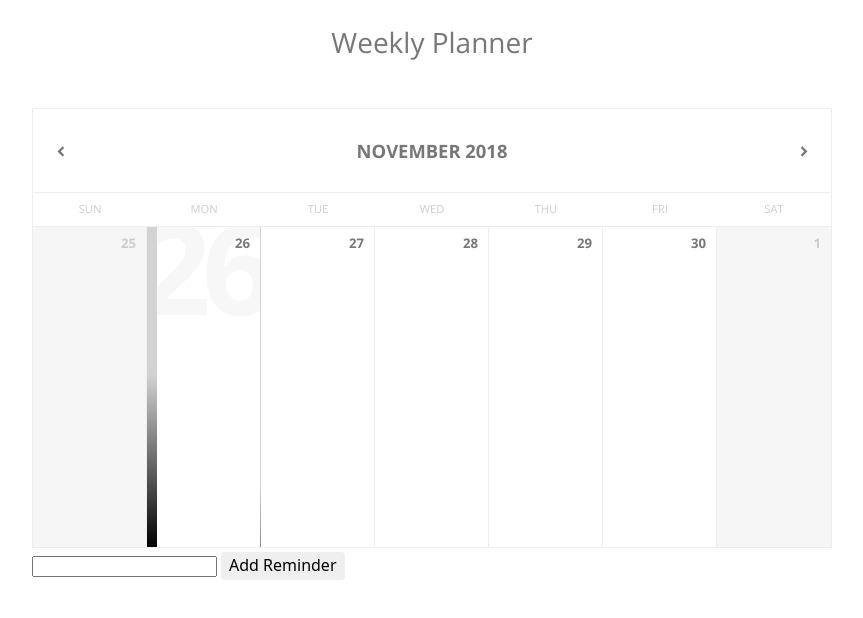
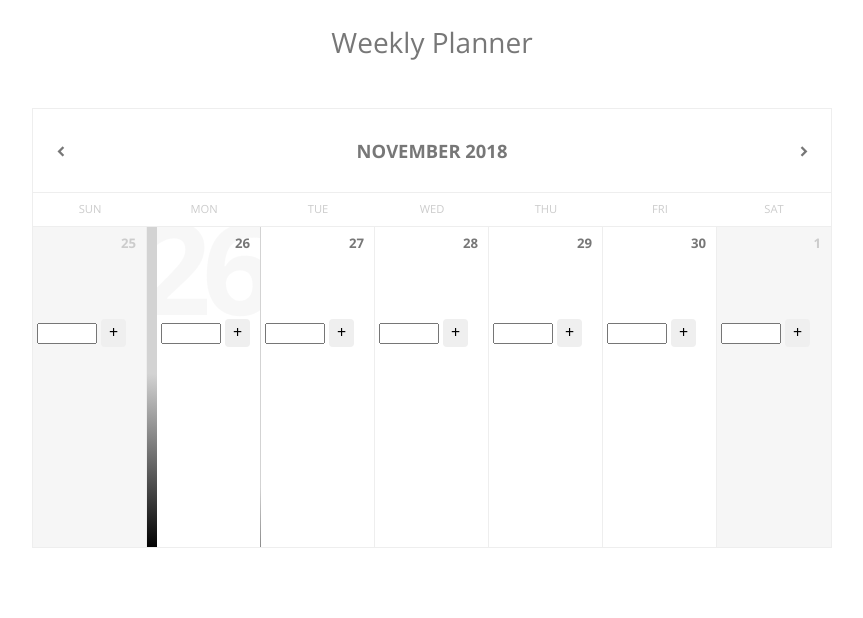
Before and after one commit to cmhanson93/weekly-cal, a React (Create React App) app: page / in a window 1280 px wide. Shown: the top 618 px of the page, without its empty margins (208-1071 px from the left). Built offline with nearby package versions, Linux system fonts and the light colour scheme.

Commit message:
Testing ways to add reminders to date cells

```diff
--- a/src/App.css
+++ b/src/App.css
@@ -243,3 +243,13 @@ button {
   flex-basis: calc(100%/7);
   width: calc(100%/7);
 }
+
+.reminder {
+  position: absolute;
+  top: 5.5em;
+  left: 0.25em;
+}
+
+.reminder input {
+  width: 4.5em;
+}
--- a/src/App.js
+++ b/src/App.js
@@ -1,6 +1,6 @@
 import React from 'react';
 
-import Calendar from './components/Calendar';
+import Calendar from './Calendar';
 import AddReminder from './containers/AddReminder';
 import ReminderContainer from './containers/ReminderContainer';
 
@@ -19,8 +19,6 @@ class App extends React.Component {
         </header>
         <main>
           <Calendar />
-          <AddReminder />
-          <ReminderContainer />
         </main>
       </div>
     );
--- a/src/Calendar.js
+++ b/src/Calendar.js
@@ -1,12 +1,19 @@
 import React from 'react';
 import dateFns from 'date-fns';
 
+import Cells from './components/Cells';
+
 class Calendar extends React.Component {
 
-  state = {
-    currentMonth: new Date(),
-    selectedDate: new Date()
-  };
+  constructor(props) {
+    super(props);
+    this.handleDateClick = this.handleDateClick.bind(this);
+    this.state = {currentWeek: new Date(), selectedDate: new Date()};
+  }
+
+  handleDateClick(currentWeek, selectedDate) {
+    this.setState({currentWeek, selectedDate});
+  }
 
   renderHeader() {
     const dateFormat = "MMMM YYYY";
@@ -14,14 +21,14 @@ class Calendar extends React.Component {
     return (
       <div className="header row flex-middle">
         <div className="col col-start">
-          <div className="icon" onClick={this.prevMonth}>
+          <div className="icon" onClick={this.prevWeek}>
             chevron_left
           </div>
         </div>
         <div className="col col-center">
-          <span>{dateFns.format(this.state.currentMonth, dateFormat)}</span>
+          <span>{dateFns.format(this.state.currentWeek, dateFormat)}</span>
         </div>
-        <div className="col col-end" onClick={this.nextMonth}>
+        <div className="col col-end" onClick={this.nextWeek}>
           <div className="icon">chevron_right</div>
         </div>
       </div>
@@ -29,10 +36,10 @@ class Calendar extends React.Component {
   }
 
   renderDays() {
-    const dateFormat = "dddd";
+    const dateFormat = "ddd";
     const days = [];
 
-    let startDate = dateFns.startOfWeek(this.state.currentMonth);
+    let startDate = dateFns.startOfWeek(this.state.currentWeek);
 
     for (let i=0; i < 7; i++) {
       days.push(
@@ -44,74 +51,30 @@ class Calendar extends React.Component {
     return <div className="days row">{days}</div>;
   }
 
-  renderCells() {
-    const { currentMonth, selectedDate } = this.state;
-    const monthStart = dateFns.startOfMonth(currentMonth);
-    const monthEnd = dateFns.endOfMonth(monthStart);
-    const startDate = dateFns.startOfWeek(monthStart);
-    const endDate = dateFns.endOfWeek(monthEnd);
-
-    const dateFormat = "D";
-    const rows = [];
-
-    let days = [];
-    let day = startDate;
-    let formattedDate = "";
-
-    while (day <= endDate) {
-      for (let i=0; i < 7; i++) {
-        formattedDate = dateFns.format(day, dateFormat);
-        const cloneDay = day;
-        days.push(
-          <div
-            className={`col cell ${
-              !dateFns.isSameMonth(day, monthStart)
-              ? "disabled"
-              : dateFns.isSameDay(day, selectedDate) ? "selected" : ""
-            }`}
-            key={day}
-            onClick={() => this.onDateClick(dateFns.parse(cloneDay))}
-          >
-            <span className="number">{formattedDate}</span>
-            <span className="bg">{formattedDate}</span>
-          </div>
-        );
-        day = dateFns.addDays(day, 1);
-      }
-      rows.push(
-        <div className="row" key={day}>
-          {days}
-        </div>
-      );
-      days = [];
-    }
-    return <div className="body">{rows[0]}</div>;
-  }
-
-  onDateClick = day => {
+  nextWeek = () => {
     this.setState({
-      selectedDate: day
+      currentWeek: dateFns.addWeeks(this.state.currentWeek, 1)
     });
   };
 
-  nextMonth = () => {
+  prevWeek = () => {
     this.setState({
-      currentMonth: dateFns.addMonths(this.state.currentMonth, 1)
-    });
-  };
-
-  prevMonth = () => {
-    this.setState({
-      currentMonth: dateFns.subMonths(this.state.currentMonth, 1)
+      currentWeek: dateFns.subWeeks(this.state.currentWeek, 1)
     });
   };
 
   render () {
+    const currentWeek = this.state.currentWeek;
+    const selectedDate = this.state.selectedDate;
+
     return (
       <div className="calendar">
         {this.renderHeader()}
         {this.renderDays()}
-        {this.renderCells()}
+        <Cells
+          currentWeek={currentWeek}
+          selectedDate={selectedDate}
+          onDateClick={this.handleDateClick} />
       </div>
     );
   }
--- a/src/components/Calendar.js
+++ b/src/components/Calendar.js
@@ -1,5 +1,8 @@
 import React from 'react';
 import dateFns from 'date-fns';
+
+import AddReminder from '../containers/AddReminder';
+import ReminderContainer from '../containers/ReminderContainer';
 
 class Calendar extends React.Component {
 
@@ -72,6 +75,10 @@ class Calendar extends React.Component {
             >
               <span className="number">{formattedDate}</span>
               <span className="bg">{formattedDate}</span>
+              <span className="reminder">
+                <AddReminder />
+                <ReminderContainer />
+              </span>
             </div>
         );
         day = dateFns.addDays(day, 1);
--- a/src/components/Cells.js
+++ b/src/components/Cells.js
@@ -1,7 +1,9 @@
 import React from 'react';
 import dateFns from 'date-fns';
+import AddReminder from '../containers/AddReminder';
+import ReminderContainer from '../containers/ReminderContainer';
 
-class Cells extends React.Component {
+class Cells extends React.PureComponent {
 
   constructor(props) {
     super(props);
@@ -33,15 +35,19 @@ class Cells extends React.Component {
         days.push(
           <div
             className={`col cell ${
-              !dateFns.isSameWeek(day, startDate)
+              (!dateFns.isSameWeek(day, startDate) || dateFns.isWeekend(day))
               ? "disabled"
               : dateFns.isSameDay(day, selectedDate) ? "selected" : ""
             }`}
             key={day}
-            onChange={() => this.handleChange(dateFns.parse(cloneDay))}
+            onDateClick={() => this.handleChange(dateFns.parse(cloneDay))}
           >
             <span className="number">{formattedDate}</span>
             <span className="bg">{formattedDate}</span>
+            <span className="reminder">
+              <AddReminder />
+              <ReminderContainer />
+            </span>
           </div>
         );
         day = dateFns.addDays(day, 1);
--- a/src/components/ReminderList.js
+++ b/src/components/ReminderList.js
@@ -5,7 +5,7 @@ import Reminder from './Reminder'
 const ReminderList = ({ reminders, toggleReminder }) => (
   <ul>
     {reminders.map(reminder => (
-      <Reminder key={reminder.id} {...reminder} onClick={() => toggleReminder(reminder.id)} />
+      <Reminder key={reminder.id} text={reminder.text} onClick={() => toggleReminder(reminder.id)} />
     ))}
   </ul>
 )
--- a/src/containers/AddReminder.js
+++ b/src/containers/AddReminder.js
@@ -18,7 +18,7 @@ const AddReminder = ({ dispatch }) => {
         }}
       >
         <input ref={node => (input = node)} />
-        <button type="submit">Add Reminder</button>
+        <button type="submit">+</button>
       </form>
     </div>
   )
--- a/src/reducers/reminders.js
+++ b/src/reducers/reminders.js
@@ -2,7 +2,7 @@ const reminders = (state = [], action) => {
   switch (action.type) {
     case 'ADD_REMINDER':
       return [
-        ...state,
+        //...state,
         {
           id: action.id,
           text: action.text,
```
Lines whose indentation alone changed are shown as unchanged.
